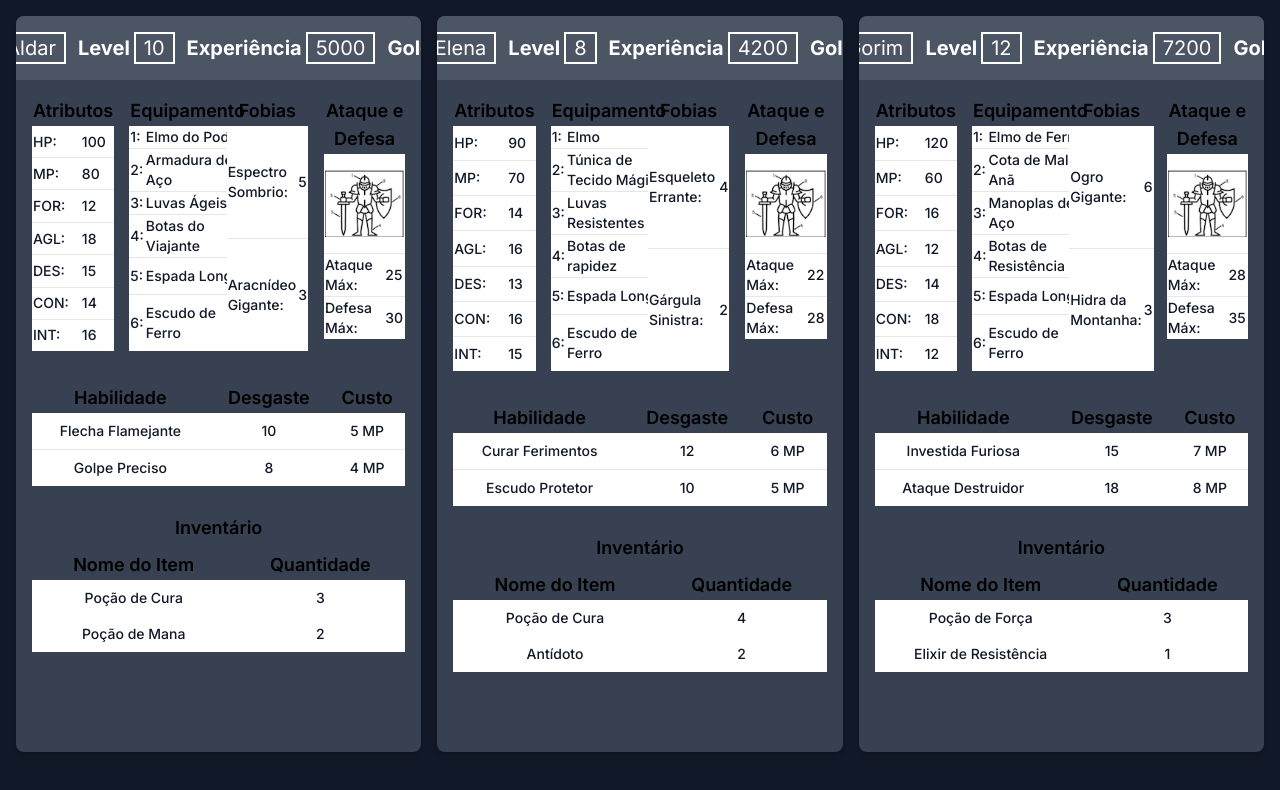
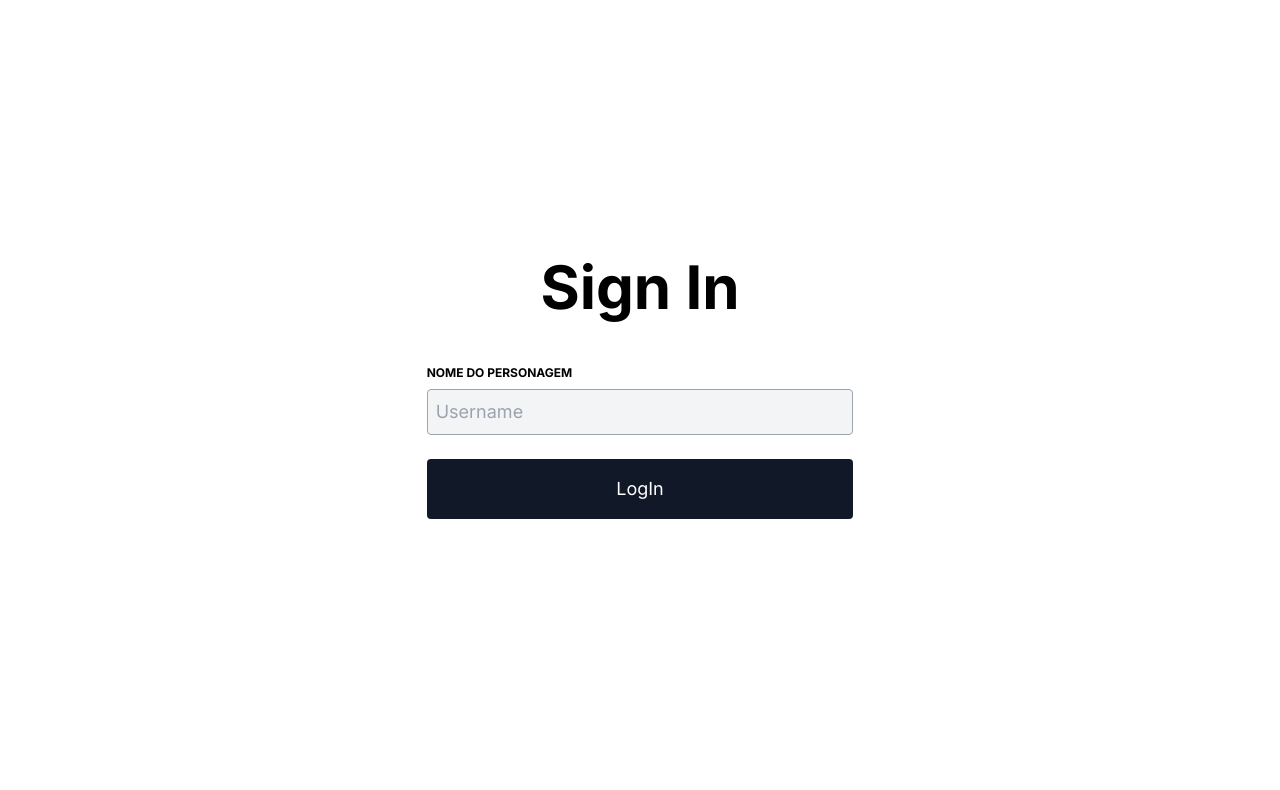
Before and after one commit to Mateus8741/rpg, a Next.js app: page / in a window 1280 px wide. Shown: the top 790 px of the page. Built offline with nearby package versions, Linux system fonts and the light colour scheme.

Commit message:
Add sign-in functionality to Home page

```diff
--- /dev/null
+++ b/src/app/not-found.tsx
@@ -0,0 +1,16 @@
+import Link from 'next/link'
+
+export default function NotFound() {
+  return (
+    <main className="min-h-screen flex flex-col justify-center items-center bg-white text-black gap-5">
+      <h2>Nome nao encontrado</h2>
+      <p>Por favor tente novamente</p>
+      <Link
+        href="/"
+        className="bg-black border-2 border-black text-white px-4 py-2 rounded-md"
+      >
+        Retorne a Home
+      </Link>
+    </main>
+  )
+}
--- a/src/app/page.tsx
+++ b/src/app/page.tsx
@@ -1,16 +1,56 @@
-import { Form } from '@/components/Form'
+'use client'
+
 import { PersonaFixas } from '@/mock/personas'
+import { useRouter } from 'next/navigation'
+import { useState } from 'react'
 
 export default function Home() {
+  const router = useRouter()
+  const [username, setUsername] = useState('')
+
+  const persona = PersonaFixas.find((persona) => persona.nome === username)
+
+  const handleSubmit = (e: { preventDefault: () => void }) => {
+    e.preventDefault()
+
+    if (persona?.nome === undefined) {
+      router.push('/not-found')
+    } else {
+      router.push(`/personagens/${persona.nome}`)
+    }
+  }
+
   return (
-    <main className="min-h-screen grid grid-cols-1 sm:grid-cols-2 md:grid-cols-2 lg:grid-cols-2 xl:grid-cols-3 gap-4 bg-gray-900 p-4">
-      {PersonaFixas.map((persona) => {
-        return (
-          <div key={persona.nome} className="flex justify-center">
-            <Form persona={persona} />
-          </div>
-        )
-      })}
+    <main className="min-h-screen text-black bg-white">
+      <form
+        className="flex flex-col items-center justify-center h-screen"
+        onSubmit={handleSubmit}
+      >
+        <h1 className="text-6xl font-bold mb-12">Sign In</h1>
+        <div className="w-1/3">
+          <label
+            className="block mb-2 text-xs font-bold uppercase"
+            htmlFor="username"
+          >
+            Nome do personagem
+          </label>
+          <input
+            className="w-full p-2 mb-6 text-lg bg-gray-100 border border-gray-400 rounded"
+            id="username"
+            type="text"
+            placeholder="Username"
+            value={username}
+            onChange={(e) => setUsername(e.target.value)}
+          />
+
+          <button
+            className="flex items-center justify-center w-full p-4 mb-6 text-lg text-white bg-gray-900 rounded"
+            type="submit"
+          >
+            LogIn
+          </button>
+        </div>
+      </form>
     </main>
   )
 }
--- /dev/null
+++ b/src/app/personagens/[name]/page.tsx
@@ -0,0 +1,16 @@
+'use client'
+
+interface TestProps {
+  params: {
+    name: string
+  }
+}
+
+export default function Test({ params: { name } }: TestProps) {
+  return (
+    <div>
+      <div>teste</div>
+      <div>{name}</div>
+    </div>
+  )
+}
--- /dev/null
+++ b/src/app/personagens/page.tsx
@@ -0,0 +1,16 @@
+import { Form } from '@/components/Form'
+import { PersonaFixas } from '@/mock/personas'
+
+export default function AllForms() {
+  return (
+    <main className="min-h-screen grid grid-cols-1 sm:grid-cols-2 md:grid-cols-2 lg:grid-cols-2 xl:grid-cols-3 gap-4 bg-gray-900 p-4">
+      {PersonaFixas.map((persona) => {
+        return (
+          <div key={persona.nome} className="flex justify-center">
+            <Form persona={persona} />
+          </div>
+        )
+      })}
+    </main>
+  )
+}
```
